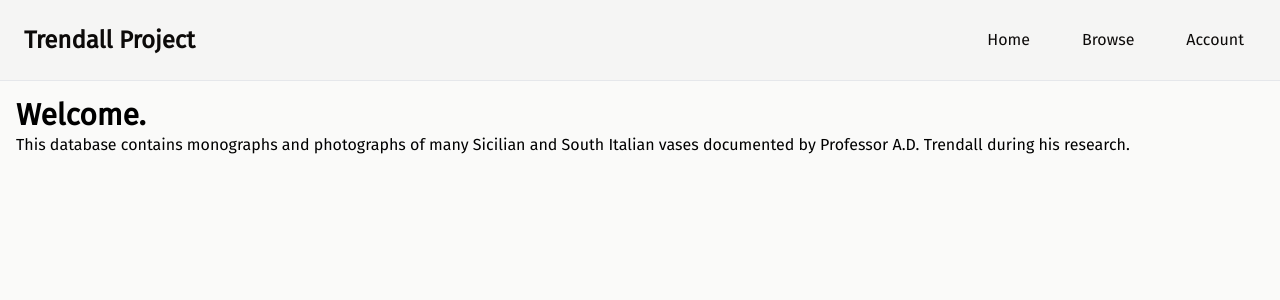
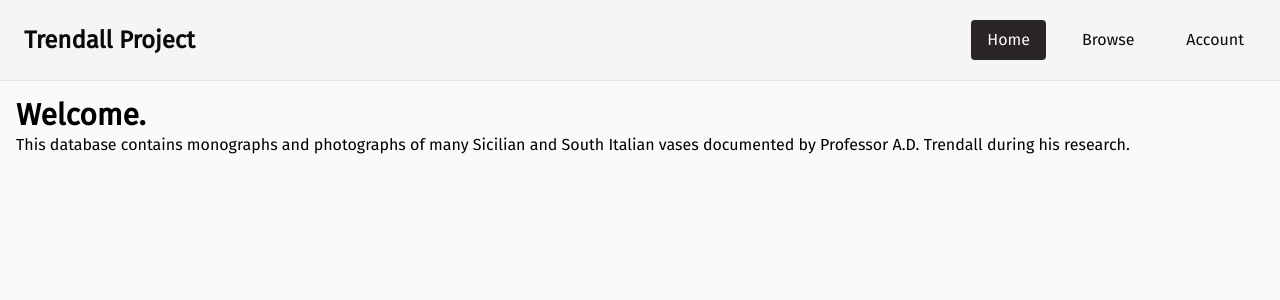
Before and after one commit to Puppercino/trendall, a Next.js app: page / in a window 1280 px wide. Shown: the top 300 px of the page. Built offline with nearby package versions, Linux system fonts and the light colour scheme.

Commit message:
feature: current page highlights in navbar

```diff
--- a/src/app/components/NavLink.jsx
+++ b/src/app/components/NavLink.jsx
@@ -1,9 +1,18 @@
 "use client";
 import Link from "next/link";
 
-export function NavLink({ href, children }) {
+export function NavLink({ href, active, children }) {
+
+    let linkStateClasses;
+
+    // Inverts the button so that the end user knows where they are in the navbar.
+    if (active) {
+        linkStateClasses = "rounded px-4 py-2 text-stone-50 bg-stone-800";
+    } else {
+        linkStateClasses = "rounded px-4 py-2 text-stone-950 transition hover:bg-stone-800 hover:text-stone-50"
+    }
     return (
-        <Link href={href} className="rounded px-4 py-2 text-stone-950 transition hover:bg-stone-800 hover:text-stone-50">
+        <Link href={href} className={linkStateClasses}>
             {children}
         </Link>
     )
--- a/src/app/components/Navbar.jsx
+++ b/src/app/components/Navbar.jsx
@@ -1,17 +1,20 @@
 "use client";
 import { NavLink } from "@/app/components/NavLink";
+import { usePathname } from "next/navigation";
 
 export function Navbar() {
+    const pathname = usePathname();
+
     return (
         <nav className="border-stone-150 flex justify-between border-b bg-stone-100 text-stone-950">
             <div className="p-6">
                 <h1 className="grow text-2xl font-bold text-stone-950">Trendall Project</h1>
             </div>
             <div className="flex justify-center gap-5 p-5">
-                <NavLink href="/">Home</NavLink>
-                <NavLink href="/search">Browse</NavLink>
-                <NavLink href="/user">Account</NavLink>
+                <NavLink href="/" active={pathname === "/"}>Home</NavLink>
+                <NavLink href="/search" active={pathname === "/search"}>Browse</NavLink>
+                <NavLink href="/user" active={pathname === "/user"}>Account</NavLink>
             </div>
         </nav>
-    )
+    );
 }
```
